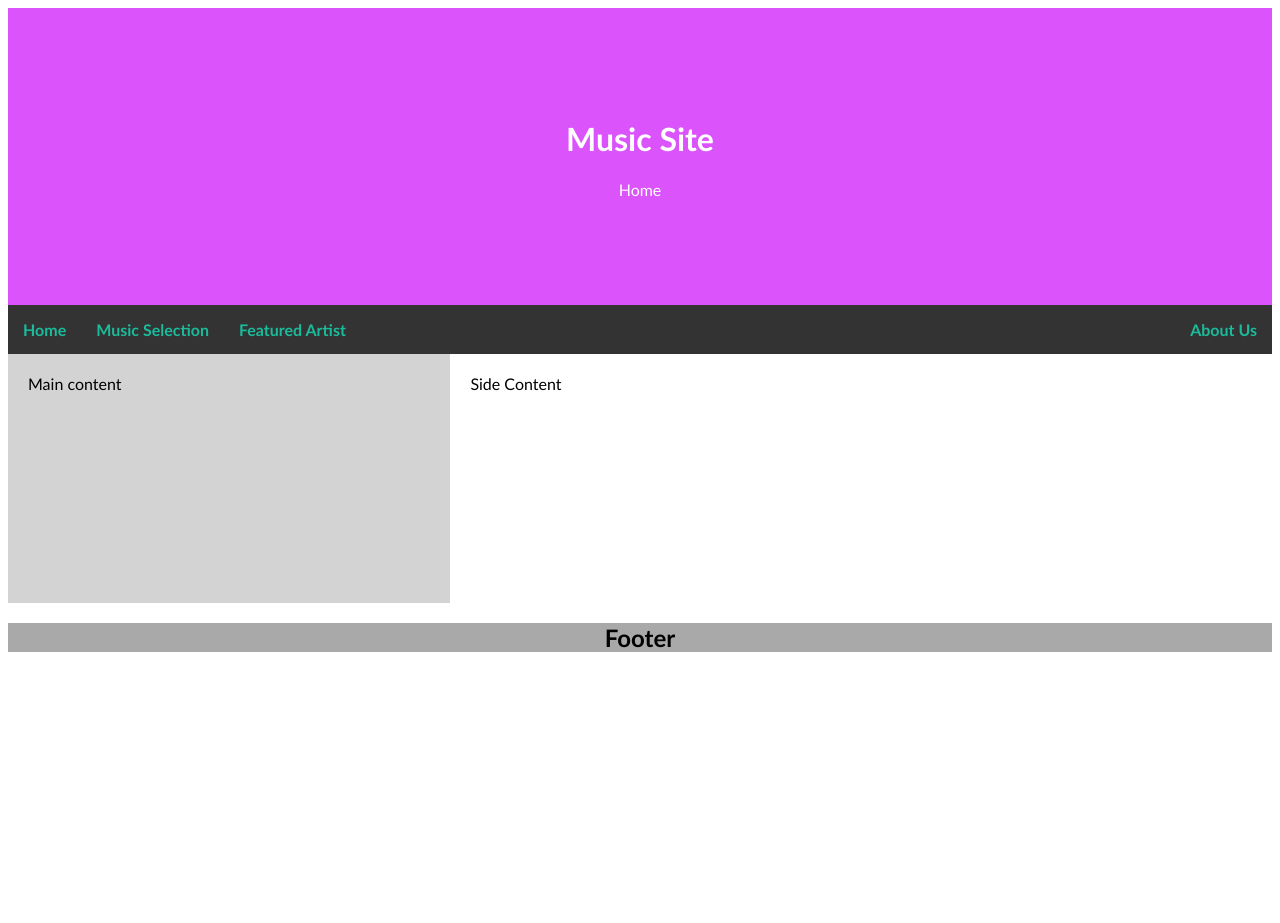
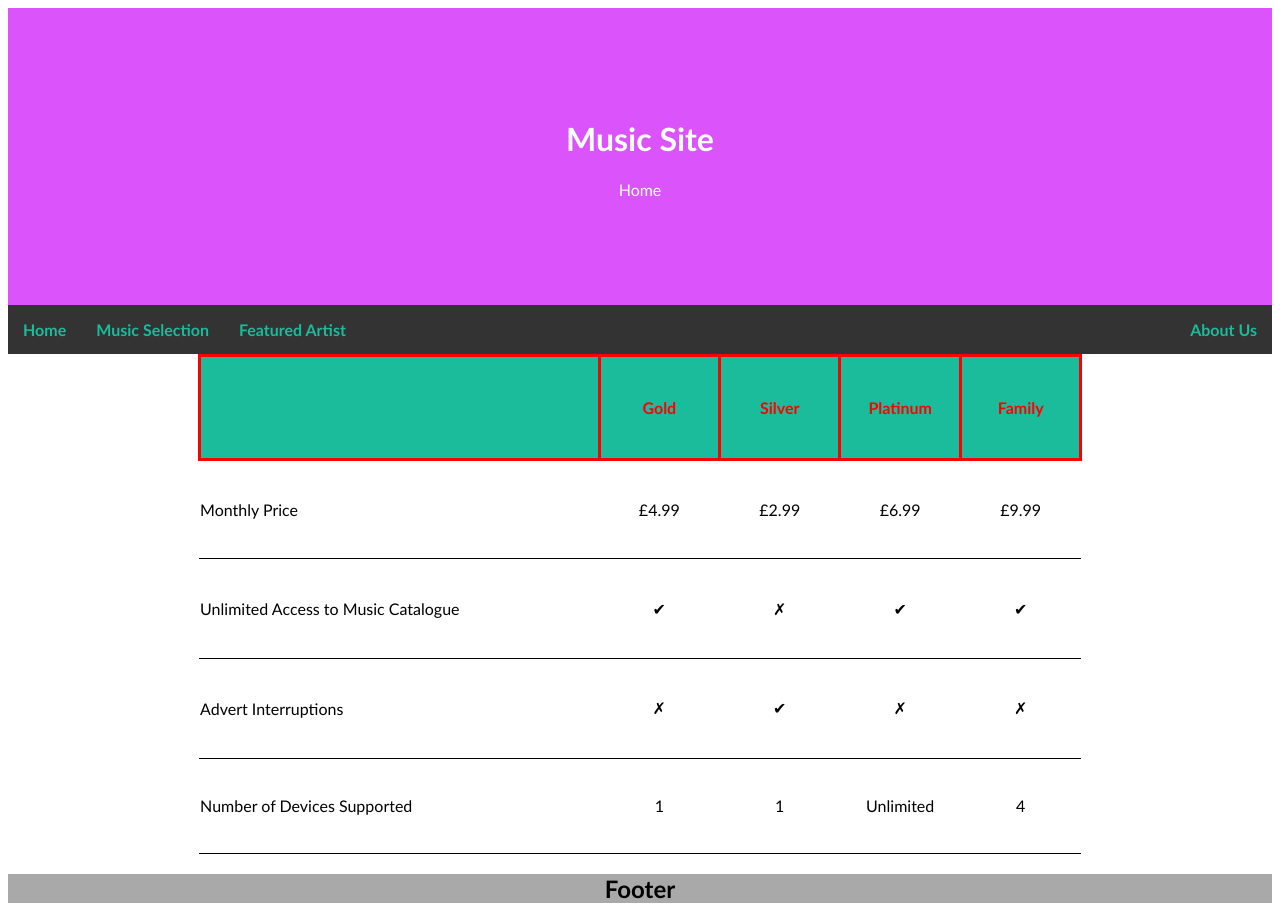
Before and after one commit to LargeDoot/Interactive-Apps-Assignment-1, a PHP site: page /home.html in a window 1280 px wide. Before the commit the page ends 652 px from the top, so only its background shows below. Run offline with PHP 8.4, Linux system fonts and the light colour scheme.

Commit message:
Add Price Comparison
Add price comparison on the homepage,  and update the stylesheet to accomodate this. Add more content to the about section.

```diff
--- a/home.html
+++ b/home.html
@@ -35,21 +35,51 @@
 
     </div>
 
-    <div class="row">
+    <table class="package-table">
 
-        <div class="side-content">
+        <col span="1" class="wide">
 
-            Main content <br><br><br><br><br><br><br><br><br><br><br>
+        <tr class="table-row">
+            <th></th>
+            <th>Gold</th>
+            <th>Silver</th>
+            <th>Platinum</th>
+            <th>Family</th>
+        </tr>
 
-        </div>
+        <tr class="table-row">
+            <td class="left-align">Monthly Price</td>
+            <td>£4.99</td>
+            <td>£2.99</td>
+            <td>£6.99</td>
+            <td>£9.99</td>
+        </tr>
 
-        <div class="main-content">
+        <tr class="table-row">
+            <td class="left-align">Unlimited Access to Music Catalogue</td>
+            <td>✔</td>
+            <td>✗</td>
+            <td>✔</td>
+            <td>✔</td>
+        </tr>
 
-            Side Content
+        <tr class="table-row">
+            <td class="left-align">Advert Interruptions</td>
+            <td>✗</td>
+            <td>✔</td>
+            <td>✗</td>
+            <td>✗</td>
+        </tr>
 
-        </div>
+        <tr class="table-row">
+            <td class="left-align">Number of Devices Supported</td>
+            <td>1</td>
+            <td>1</td>
+            <td>Unlimited</td>
+            <td>4</td>
+        </tr>
 
-    </div>
+    </table>
 
     <div class="footer">
 
--- a/stylesheet.css
+++ b/stylesheet.css
@@ -43,7 +43,7 @@
 
 }
 
-.side-content {
+.side-content-left {
 
     flex: 35%;
     background-color: lightgray;
@@ -51,7 +51,15 @@
 
 }
 
-.side-content img {
+.side-content-right {
+
+    flex: 35%;
+    background-color: lightgray;
+    padding: 20px;
+
+}
+
+.side-content-left img {
 
         width: 100%;
         display: block;
@@ -61,7 +69,17 @@
         border-color: #333;
 }
 
-.main-content {
+.side-content-right img {
+
+    width: 100%;
+    display: block;
+
+    border-style: solid;
+    border-width: 10px;
+    border-color: #333;
+}
+
+.main-content-right {
 
     flex: 65%;
     background-color: white;
@@ -69,6 +87,13 @@
 
 }
 
+.main-content-left {
+
+    flex: 65%;
+    background-color: white;
+    padding: 20px;
+
+}
 .footer {
 
     text-align: center;
@@ -83,3 +108,45 @@
     margin-top: 4px;
 
 }
+
+.package-table {
+
+    width: 70%;
+    height: 500px;
+
+    border-collapse: collapse;
+    table-layout: fixed;
+
+    margin-left: auto;
+    margin-right: auto;
+    text-align: center;
+
+}
+
+tr.table-row  {
+
+    border-bottom: solid thin;
+
+}
+
+.left-align {
+
+    text-align: left;
+
+}
+
+.wide {
+    width: 400px;
+ }
+
+ th {
+
+    color:red;
+    border-style: solid;
+    background-color: #1ABC9C;
+    padding: 1px;
+    margin-top: 10px;
+    margin-left: 10px;
+    margin-right: 10px;
+    https://stackoverflow.com/questions/34478694/how-to-set-table-border-less-then-cell-height
+ }
```
Also changed, not shown: about.html (+38 -3 lines).
